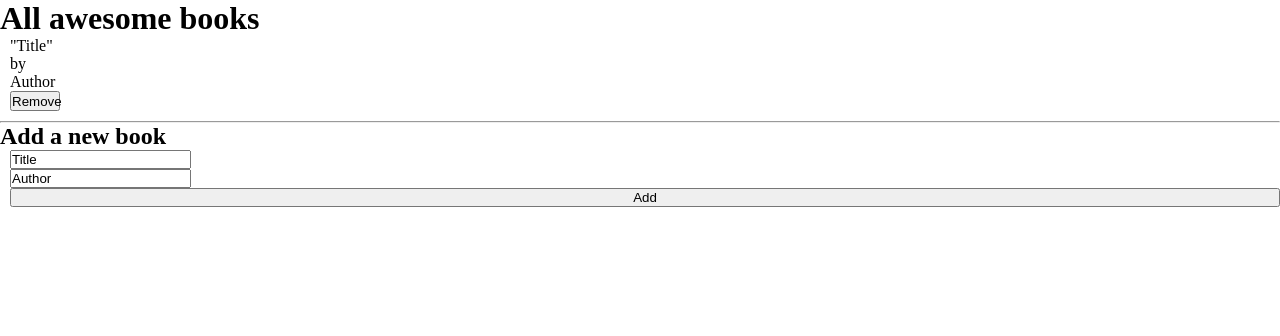
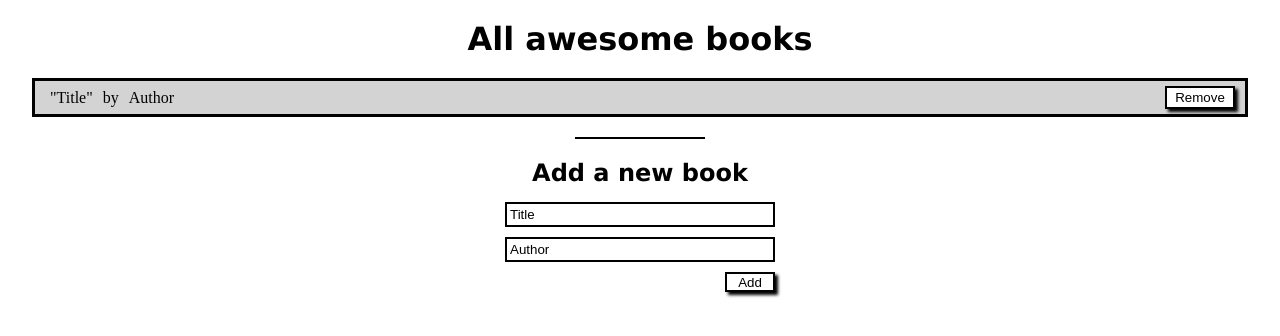
Before and after one commit to Alejandro-Bernal-M/Awesome-books, a plain HTML site: page index.html in a window 1280 px wide. Both pictures are taken after a click on the button "Add". Drawn offline with Linux system fonts and the light colour scheme.

Commit message:
Update css style

```diff
--- a/styles.css
+++ b/styles.css
@@ -17,3 +17,82 @@
   height: 20px;
   margin-bottom: 10px;
 }
+
+h1 {
+  font-family: 'Lucida Sans', sans-serif;
+  font-size: 2rem;
+  text-align: center;
+  margin: 20px auto;
+  width: 80%;
+}
+.books-holder {
+  width: 95%;
+  margin: 0 auto;
+  border: 3px solid black;
+}
+.books-div {
+  display: flex;
+  width: 100%;
+  height: 33px;
+  justify-content: space-between;
+  padding: 2px 10px;
+  align-items: center;
+}
+.books-div > ul {
+  list-style: none;
+  display: flex;
+  align-items: center;
+}
+.books-div > ul > li {
+  margin: 0 5px;
+}
+.bg-gray {
+  background-color: lightgray;
+}
+.bg-white {
+  background-color: white;
+}
+.button-remove {
+  height: 23px;
+  width: 70px;
+  background: white;
+  border: 2px solid black;
+  padding: 1px;
+  margin: 0;
+}
+.hr-form {
+  margin: 20px auto;
+  width: 130px;
+  height: 2px;
+  border: none;
+  background: black;
+  color: black;
+}
+h2 {
+  text-align: center;
+  width: 80%;
+  margin: 15px auto;
+  font-family: 'Lucida Sans', sans-serif;
+}
+.add-form {
+  width: 270px;
+  height: auto;
+  margin: 0 auto;
+  gap: 10px;
+  align-items: flex-end;
+}
+.add-form > label> input {
+  width: 270px;
+  border: 2px solid black;
+  padding: 3px;
+}
+#submit {
+  background: white;
+  width: 50px;
+  height: 20px;
+  border: 2px solid black;
+}
+#submit,
+.button-remove {
+  box-shadow: 3px 3px 3px black;
+}
```
